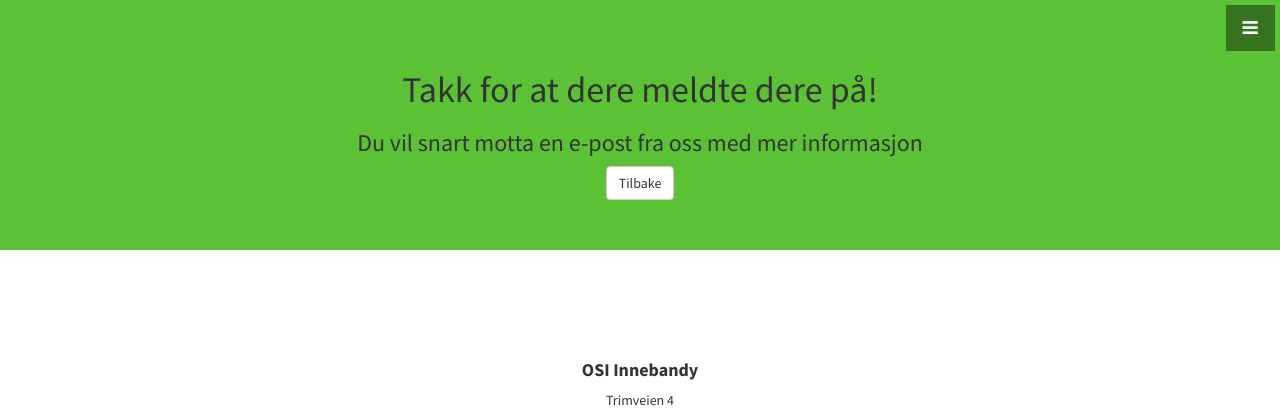
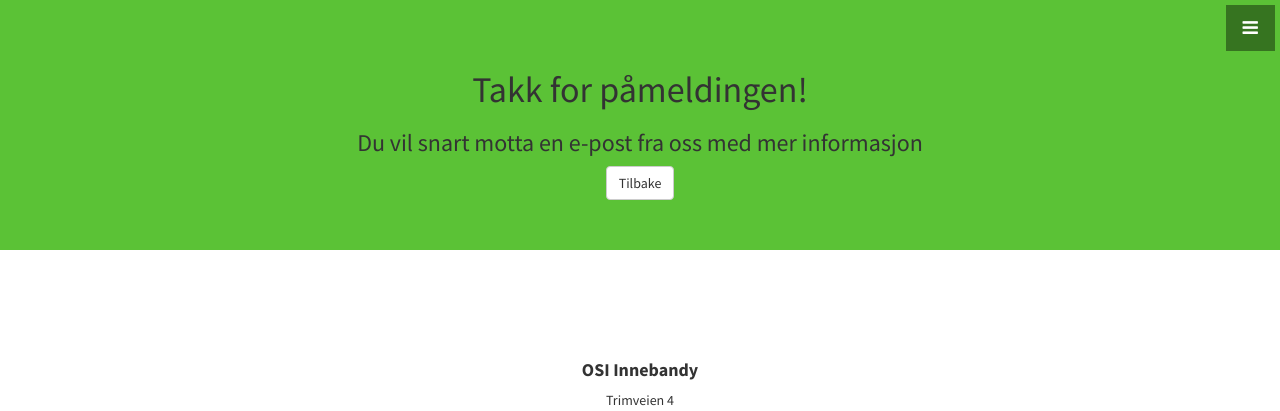
Before and after one commit to Kiiwi/fredrikscup, a Django app: template website/templates/takk.html in a window 1280 px wide. Shown: the top 411 px of the page. Run offline with Django 3.2, Linux system fonts and the light colour scheme; the template is opened without the code that fills it: values that come from a table or form of the project are taken from there, others are empty; data comes from the database, SQL or seed files in the repository; parts of the project's set-up code (start-up, migrations or seed data) failed here and were passed over; some libraries are stand-ins or nearby versions.

```diff
--- a/fredrikscup/static/css/main.css
+++ b/fredrikscup/static/css/main.css
@@ -13,3 +13,8 @@
     background-color: #79858C;
     color: #ffffff;
 }
+
+.thanks {
+    background-color: #5BC236;
+    padding: 50px 0;
+}
--- a/website/templates/takk.html
+++ b/website/templates/takk.html
@@ -1,15 +1,15 @@
 {% extends "base.html" %}
 
 {% block content %}
-    <section id="info" class="info" style="background-color: #5BC236">
+    <section id="thanks" class="thanks">
         <div class="container">
             <div class="row">
                 <div class="col-lg-12 text-center">
-                    <h1>Takk for at dere meldte dere på!</h1>
+                    <h1>Takk for påmeldingen!</h1>
 
                     <h3>Du vil snart motta en e-post fra oss med mer informasjon</h3>
 
-                    <form action="{% url 'home' %}">
+                    <form action="{% url 'home' %}#top">
                         <input class="btn btn-default" type="submit" value="Tilbake">
                     </form>
                 </div>
```
Also changed, not shown: website/migrations/0002_delete_recipe.py (deleted), website/migrations/0003_recipe.py (deleted), website/migrations/0004_delete_recipe.py (deleted), website/migrations/0005_register.py (deleted), website/migrations/0006_auto_20150701_2141.py (deleted), website/migrations/0007_team_tournament_class.py (deleted), website/migrations/0008_auto_20150701_2251.py (deleted), website/migrations/0009_auto_20150701_2307.py (deleted), website/migrations/0010_auto_20150702_0005.py (deleted), website/migrations/0011_auto_20150702_1208.py (deleted), website/migrations/0012_team.py (deleted).
